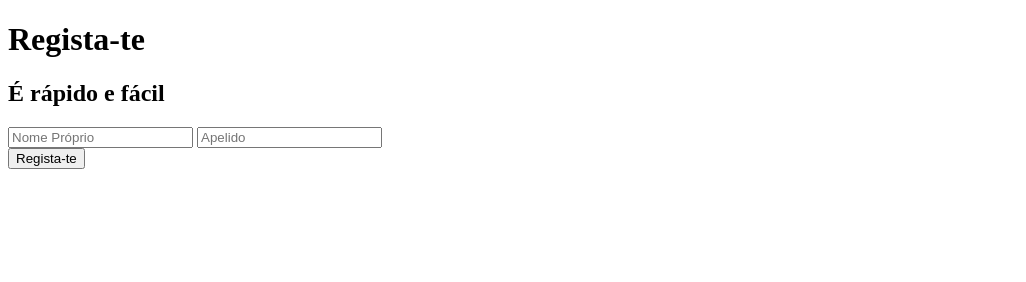
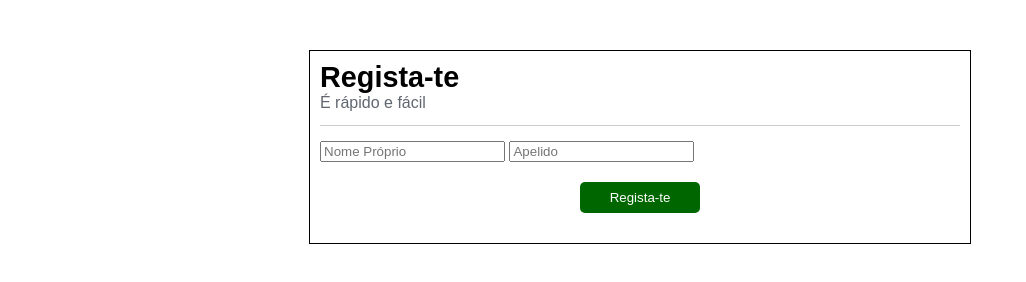
Before and after one commit to R3yDev/Facebook-Form, a plain HTML site: page index.html in a window 1280 px wide. Shown: the whole page, without its empty margins (0-1026 px from the left). Drawn offline with Linux system fonts and the light colour scheme.

Commit message:
Implementada estilizaḉão sobre largura do conteúdo e tipo de letra

```diff
--- a/index.html
+++ b/index.html
@@ -3,8 +3,10 @@
     <head>
         <meta charset="UTF-8"/>
         <title>Formulário de Registo</title>
+        <link rel="stylesheet" href="style.css">
         </html>
         <body>
+            <main>
             <h1> Regista-te</h1>
             <h2>É rápido e fácil</h2>
             <form method="post" action="index.html">
@@ -12,9 +14,10 @@
                     <input type="text" name="first_name" placeholder="Nome Próprio" aria-label="Nome Próprio" required>
                     <input type="text" name="last_name" placeholder="Apelido" aria-label="Apelido" required>
                 </div>
-                <div>
+                <div class="form-submit">
                     <button type="submit" name="send"> Regista-te</button>
                 </div>
             </form>
+        </main>
         </body>
     </html>
--- /dev/null
+++ b/style.css
@@ -0,0 +1,39 @@
+body {
+    font-family: Arial, sans-serif;
+}
+
+main{
+    max-width: 640px;
+    margin: 50px auto 0 auto;
+    border: 1px solid #000;
+    padding: 10px;
+}
+h1{
+    font-size: 1.8rem;
+    margin: 0;
+}
+
+h2{
+    font-size: 1rem;
+    font-weight: normal;
+    margin-top: 0;
+    color: #606770;
+}
+
+form{
+    border-top: 1px solid #CCC;
+    padding-top: 15px;
+}
+
+.form-submit {
+    margin: 20px 0;
+    text-align: center;
+}
+
+.form-submit button {
+    background-color: #060;
+    color: #fff;
+    padding: 8px 30px;
+    border: none;
+    border-radius:5px;
+}
```
